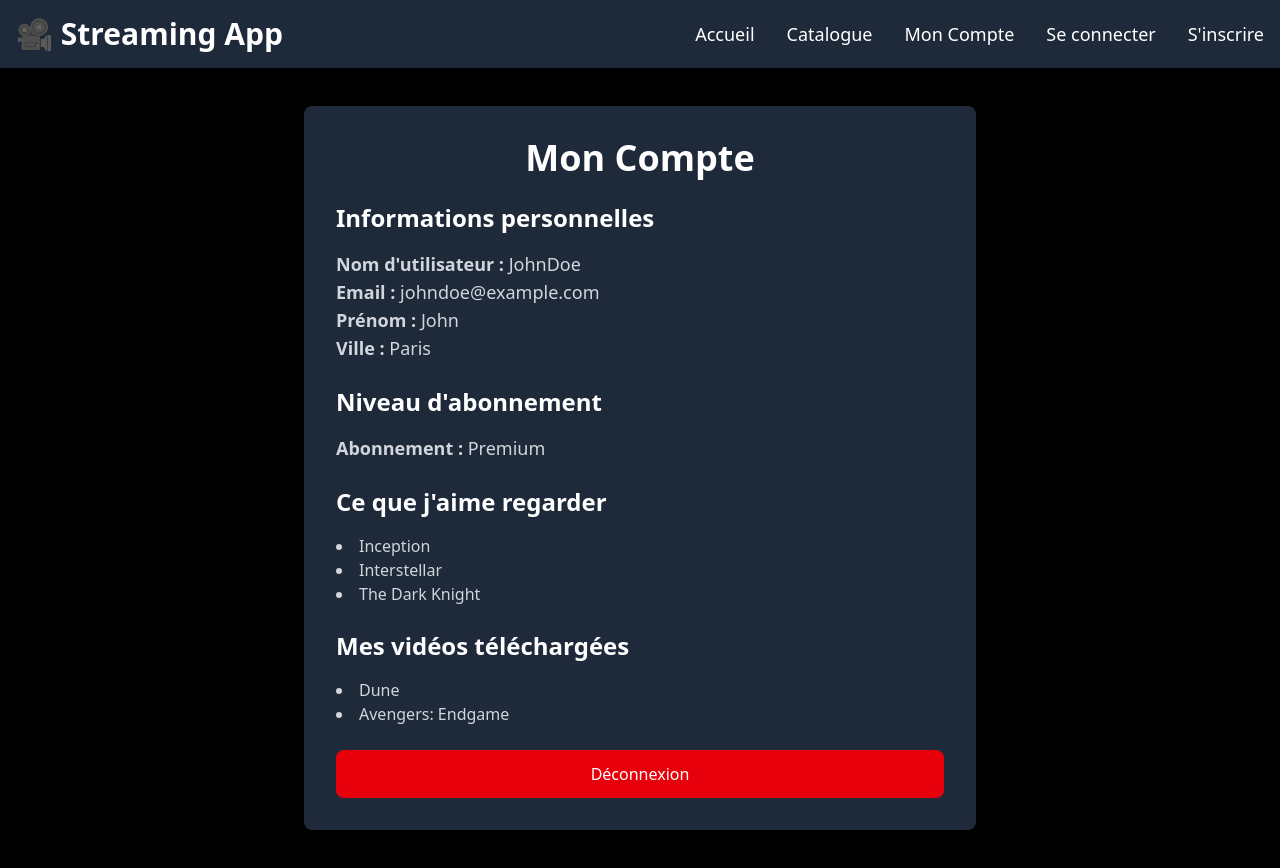
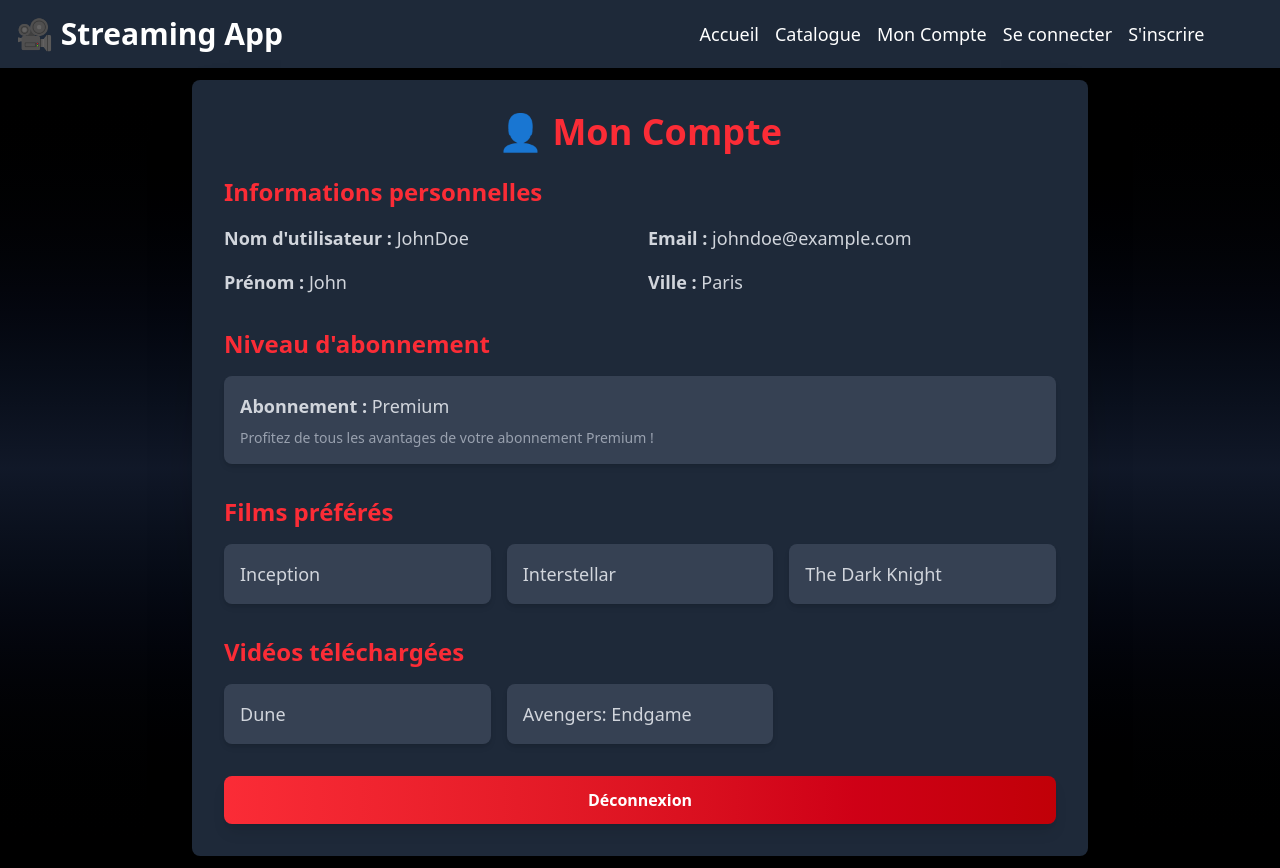
Before and after one commit to ibrahima-gh/Streaming_nodeJS, a Vue app: page /account in a window 1280 px wide. Built offline with nearby package versions, Linux system fonts and the light colour scheme.

Commit message:
Améliorations du design et corrections des positions des éléments

```diff
--- a/index.html
+++ b/index.html
@@ -11,4 +11,5 @@
     <div id="app"></div>
     <script type="module" src="/src/main.js"></script>
   </body>
+
 </html>
--- a/src/App.vue
+++ b/src/App.vue
@@ -1,10 +1,12 @@
 <template>
   <div>
-    <header class="bg-gray-800 text-white p-4 flex flex-col md:flex-row md:justify-between items-center">
-      <h1 class="text-3xl font-bold cursor-pointer hover:text-red-500 transition mb-4 md:mb-0" @click="$router.push('/')">
-        🎥 Streaming App
-      </h1>
-      <nav class="flex flex-col md:flex-row space-y-2 md:space-y-0 md:space-x-8 items-center">
+    <header class="bg-gray-800 text-white p-4 flex flex-col md:flex-row items-center">
+      <div class="flex-1 flex items-center">
+        <h1 class="text-3xl font-bold cursor-pointer hover:text-red-500 transition" @click="$router.push('/')">
+          🎥 Streaming App
+        </h1>
+      </div>
+      <nav class="flex flex-col md:flex-row space-y-2 md:space-y-0 md:space-x-4 items-center justify-center flex-1">
         <router-link to="/" class="text-lg hover:text-red-500 transition">Accueil</router-link>
         <router-link to="/catalogue" class="text-lg hover:text-red-500 transition">Catalogue</router-link>
         <router-link to="/account" class="text-lg hover:text-red-500 transition">Mon Compte</router-link>
--- a/src/pages/Account.vue
+++ b/src/pages/Account.vue
@@ -1,45 +1,64 @@
-<template>
-  <div class="bg-black text-white min-h-screen flex items-center justify-center">
-    <div class="w-full max-w-2xl bg-gray-800 p-8 rounded-lg shadow-lg transform hover:scale-105 transition">
-      <h1 class="text-4xl font-bold text-center mb-6">Mon Compte</h1>
+s<template>
+  <div class="bg-gradient-to-b from-black via-gray-900 to-black min-h-screen flex items-center justify-center">
+    <div class="w-full max-w-4xl bg-gray-800 p-8 rounded-lg shadow-2xl transform hover:scale-105 transition duration-300">
+      <h1 class="text-4xl font-extrabold text-center text-red-500 mb-6">👤 Mon Compte</h1>
       <div v-if="user">
         <!-- Informations personnelles -->
-        <div class="mb-6">
-          <h2 class="text-2xl font-semibold mb-4">Informations personnelles</h2>
+        <div class="mb-8">
+          <h2 class="text-2xl font-semibold text-red-500 mb-4">Informations personnelles</h2>
+          <div class="grid grid-cols-1 md:grid-cols-2 gap-4">
             <p class="text-lg text-gray-300"><strong>Nom d'utilisateur :</strong> {{ user.username }}</p>
             <p class="text-lg text-gray-300"><strong>Email :</strong> {{ user.email }}</p>
             <p class="text-lg text-gray-300"><strong>Prénom :</strong> {{ user.firstName }}</p>
             <p class="text-lg text-gray-300"><strong>Ville :</strong> {{ user.city }}</p>
           </div>
+        </div>
 
         <!-- Niveau d'abonnement -->
-        <div class="mb-6">
-          <h2 class="text-2xl font-semibold mb-4">Niveau d'abonnement</h2>
+        <div class="mb-8">
+          <h2 class="text-2xl font-semibold text-red-500 mb-4">Niveau d'abonnement</h2>
+          <div class="p-4 bg-gray-700 rounded-lg shadow-md">
             <p class="text-lg text-gray-300">
               <strong>Abonnement :</strong> {{ user.subscriptionLevel }}
             </p>
+            <p class="text-sm text-gray-400 mt-2">
+              Profitez de tous les avantages de votre abonnement {{ user.subscriptionLevel }} !
+            </p>
+          </div>
         </div>
 
         <!-- Films préférés -->
-        <div class="mb-6">
-          <h2 class="text-2xl font-semibold mb-4">Ce que j'aime regarder</h2>
-          <ul class="list-disc list-inside text-gray-300">
-            <li v-for="movie in user.favoriteMovies" :key="movie">{{ movie }}</li>
-          </ul>
+        <div class="mb-8">
+          <h2 class="text-2xl font-semibold text-red-500 mb-4">Films préférés</h2>
+          <div class="grid grid-cols-2 md:grid-cols-3 gap-4">
+            <div
+              v-for="movie in user.favoriteMovies"
+              :key="movie"
+              class="p-4 bg-gray-700 rounded-lg shadow-md transform hover:scale-105 transition duration-300"
+            >
+              <p class="text-lg text-gray-300">{{ movie }}</p>
+            </div>
+          </div>
         </div>
 
         <!-- Vidéos téléchargées -->
-        <div class="mb-6">
-          <h2 class="text-2xl font-semibold mb-4">Mes vidéos téléchargées</h2>
-          <ul class="list-disc list-inside text-gray-300">
-            <li v-for="video in user.downloadedVideos" :key="video">{{ video }}</li>
-          </ul>
+        <div class="mb-8">
+          <h2 class="text-2xl font-semibold text-red-500 mb-4">Vidéos téléchargées</h2>
+          <div class="grid grid-cols-2 md:grid-cols-3 gap-4">
+            <div
+              v-for="video in user.downloadedVideos"
+              :key="video"
+              class="p-4 bg-gray-700 rounded-lg shadow-md transform hover:scale-105 transition duration-300"
+            >
+              <p class="text-lg text-gray-300">{{ video }}</p>
+            </div>
+          </div>
         </div>
 
         <!-- Bouton de déconnexion -->
         <button
           @click="logout"
-          class="w-full py-3 bg-red-600 text-white rounded-lg hover:bg-red-700 hover:scale-105 transition-transform transform"
+          class="w-full py-3 bg-gradient-to-r from-red-500 to-red-700 text-white font-semibold rounded-lg shadow-lg hover:scale-105 hover:shadow-xl transition-transform duration-300"
         >
           Déconnexion
         </button>
@@ -48,7 +67,7 @@
         <p class="text-lg text-gray-300 mb-4">Vous n'êtes pas connecté.</p>
         <button
           @click="$router.push('/login')"
-          class="w-full py-3 bg-blue-600 text-white rounded-lg hover:bg-blue-700 hover:scale-105 transition-transform transform"
+          class="w-full py-3 bg-gradient-to-r from-blue-500 to-blue-700 text-white font-semibold rounded-lg shadow-lg hover:scale-105 hover:shadow-xl transition-transform duration-300"
         >
           Se connecter
         </button>
@@ -92,6 +111,7 @@ export default {
 </script>
 
 <style scoped>
+/* Ajout d'une animation subtile pour les boutons */
 button {
   transition: all 0.3s ease;
 }
--- a/src/pages/Home.vue
+++ b/src/pages/Home.vue
@@ -1,5 +1,17 @@
 <template>
-  <div class="bg-black text-white min-h-screen">
+  <div :class="theme === 'dark' ? 'bg-black text-white' : 'bg-white text-black'" class="min-h-screen">
+    <!-- Bouton de bascule mode clair/sombre -->
+    <div class="absolute top-4 right-4">
+      <button
+        @click="toggleTheme"
+        class="p-2 rounded-full shadow-md"
+        :class="theme === 'dark' ? 'bg-gray-800 text-white' : 'bg-gray-200 text-black'"
+      >
+        <span v-if="theme === 'dark'" class="material-icons">🌞</span>
+        <span v-else class="material-icons">🌙</span>
+      </button>
+    </div>
+
     <!-- Section Hero (Film en vedette) -->
     <div class="relative w-full h-[500px]">
       <img
@@ -9,11 +21,16 @@
       />
       <div class="absolute inset-0 flex flex-col justify-center px-10">
         <h1 class="text-5xl font-bold">🔥 Film en Vedette</h1>
-        <p class="text-lg text-gray-300 mt-2 max-w-xl">
+        <p class="text-lg mt-2 max-w-xl" :class="theme === 'dark' ? 'text-gray-300' : 'text-gray-700'">
           Un film incroyable à ne pas manquer. Regardez-le dès maintenant !
         </p>
         <div class="mt-4 flex space-x-4">
-          <button class="px-5 py-2 bg-red-600 text-white rounded-lg hover:bg-red-700 transition">▶ Regarder</button>
+          <button
+            @click="playTrailer"
+            class="px-5 py-2 bg-red-600 text-white rounded-lg hover:bg-red-700 transition"
+          >
+            ▶ Regarder
+          </button>
           <button class="px-5 py-2 bg-gray-700 text-white rounded-lg hover:bg-gray-800 transition">ℹ️ Plus d'infos</button>
         </div>
       </div>
@@ -24,7 +41,7 @@
       <input
         type="text"
         placeholder="Rechercher un film..."
-        class="w-full max-w-md p-3 border rounded-md shadow-md bg-transparent text-white placeholder-white focus:outline-none focus:ring-2 focus:ring-red-500 transition-transform transform hover:scale-105 focus:border-red-500 focus:ring-offset-2"
+        class="w-full max-w-md p-3 border rounded-md shadow-md bg-transparent placeholder-gray-500 focus:outline-none focus:ring-2 focus:ring-red-500 transition-transform transform hover:scale-105"
       />
     </div>
 
@@ -33,8 +50,8 @@
       <h2 class="text-2xl font-semibold mb-4">🔥 Films les plus regardés</h2>
       <div class="flex space-x-4 overflow-x-auto scrollbar-hide">
         <div v-for="movie in topMovies" :key="movie.id" class="relative group w-40">
-          <img :src="movie.image" :alt="movie.title" class="w-full rounded-lg shadow-lg transition-transform duration-300 group-hover:scale-105"/>
-          <p class="text-sm mt-2">{{ movie.title }}</p>
+          <img :src="movie.image" :alt="movie.title" class="w-full rounded-lg shadow-lg transition-transform duration-300 group-hover:scale-105" />
+          <p class="text-sm mt-2 text-center group-hover:text-red-500 transition">{{ movie.title }}</p>
         </div>
       </div>
     </div>
@@ -43,8 +60,8 @@
       <h2 class="text-2xl font-semibold mb-4">🚀 Tendances</h2>
       <div class="flex space-x-4 overflow-x-auto scrollbar-hide">
         <div v-for="movie in trendingMovies" :key="movie.id" class="relative group w-40">
-          <img :src="movie.image" :alt="movie.title" class="w-full rounded-lg shadow-lg transition-transform duration-300 group-hover:scale-105"/>
-          <p class="text-sm mt-2">{{ movie.title }}</p>
+          <img :src="movie.image" :alt="movie.title" class="w-full rounded-lg shadow-lg transition-transform duration-300 group-hover:scale-105" />
+          <p class="text-sm mt-2 text-center group-hover:text-red-500 transition">{{ movie.title }}</p>
         </div>
       </div>
     </div>
@@ -56,13 +73,32 @@
         <div v-for="review in reviews" :key="review.id" class="bg-gray-800 p-4 rounded-lg shadow-md">
           <p class="text-lg font-semibold">{{ review.user }}</p>
           <p class="text-sm text-gray-300">{{ review.comment }}</p>
+          <p class="text-sm text-gray-400">Film : {{ review.movie }}</p>
           <p class="text-yellow-400">⭐ {{ review.rating }}/5</p>
         </div>
       </div>
     </div>
 
-    <!-- Logo de meilleure souris -->
-    <div class="cursor-follow"></div>
+    <!-- Bande-annonce modale -->
+    <div v-if="showTrailer" class="fixed inset-0 bg-black bg-opacity-80 flex items-center justify-center z-50">
+      <div class="relative w-full max-w-4xl">
+        <iframe
+          width="100%"
+          height="315"
+          src="https://www.youtube.com/embed/hgX152xFTk8"
+          title="Captain America 4 Trailer"
+          frameborder="0"
+          allow="accelerometer; autoplay; clipboard-write; encrypted-media; gyroscope; picture-in-picture"
+          allowfullscreen
+        ></iframe>
+        <button
+          @click="closeTrailer"
+          class="absolute top-2 right-2 bg-red-600 text-white px-4 py-2 rounded-full hover:bg-red-700 transition"
+        >
+          ✖
+        </button>
+      </div>
+    </div>
   </div>
 </template>
 
@@ -70,6 +106,8 @@
 export default {
   data() {
     return {
+      theme: "dark",
+      showTrailer: false,
       topMovies: [
         { id: 1, title: "Inception", image: "/public/téléchargement.jpg" },
         { id: 2, title: "The Dark Knight", image: "/public/images.jpg" },
@@ -81,10 +119,21 @@ export default {
         { id: 6, title: "Spider-Man: No Way Home", image: "/public/4860598.webp" },
       ],
       reviews: [
-        { id: 1, user: "Alice", comment: "Incroyable film, j'ai adoré !", rating: 5 },
-        { id: 2, user: "Bob", comment: "Pas mal, mais un peu long.", rating: 3.5 },
+        { id: 1, user: "Alice", comment: "Incroyable film, j'ai adoré !", movie: "Inception", rating: 5 },
+        { id: 2, user: "Bob", comment: "Pas mal, mais un peu long.", movie: "Dune", rating: 3.5 },
       ],
     };
+  },
+  methods: {
+    toggleTheme() {
+      this.theme = this.theme === "dark" ? "light" : "dark";
+    },
+    playTrailer() {
+      this.showTrailer = true;
+    },
+    closeTrailer() {
+      this.showTrailer = false;
+    },
   },
   mounted() {
     const cursor = document.createElement("div");
@@ -131,4 +180,14 @@ input[type="text"] {
   transform: translate(-50%, -50%);
   transition: transform 0.1s ease, background-color 0.2s ease;
 }
+
+/* Animation pour la modale */
+.modal-enter-active,
+.modal-leave-active {
+  transition: opacity 0.3s ease;
+}
+.modal-enter-from,
+.modal-leave-to {
+  opacity: 0;
+}
 </style>
--- a/src/pages/Login.vue
+++ b/src/pages/Login.vue
@@ -1,36 +1,36 @@
 <template>
-  <div class="bg-black text-white min-h-screen flex items-center justify-center">
-    <div class="w-full max-w-md bg-gray-800 p-8 rounded-lg shadow-lg transform hover:scale-105 transition">
-      <h1 class="text-4xl font-bold text-center mb-6">🔐 Connexion</h1>
+  <div class="bg-gradient-to-b from-black via-gray-900 to-black min-h-screen flex items-center justify-center">
+    <div class="w-full max-w-md bg-gray-800 p-8 rounded-lg shadow-lg">
+      <h1 class="text-4xl font-extrabold text-center text-red-500 mb-6">🔐 Connexion</h1>
       <form @submit.prevent="handleLogin" class="space-y-6">
         <div>
-          <label for="email" class="block text-sm font-medium mb-2">Adresse e-mail</label>
+          <label for="email" class="block text-sm font-medium text-gray-300 mb-2">Adresse e-mail</label>
           <input
             v-model="email"
             type="email"
             id="email"
             placeholder="Entrez votre e-mail"
-            class="w-full p-3 border rounded-md bg-transparent text-white placeholder-gray-400 focus:outline-none focus:ring-2 focus:ring-red-500 transition-transform transform hover:scale-105"
+            class="w-full p-3 border border-gray-600 rounded-md bg-gray-900 text-white placeholder-gray-500 focus:outline-none focus:ring-2 focus:ring-red-500 focus:border-red-500 transition"
           />
         </div>
         <div>
-          <label for="password" class="block text-sm font-medium mb-2">Mot de passe</label>
+          <label for="password" class="block text-sm font-medium text-gray-300 mb-2">Mot de passe</label>
           <input
             v-model="password"
             type="password"
             id="password"
             placeholder="Entrez votre mot de passe"
-            class="w-full p-3 border rounded-md bg-transparent text-white placeholder-gray-400 focus:outline-none focus:ring-2 focus:ring-red-500 transition-transform transform hover:scale-105"
+            class="w-full p-3 border border-gray-600 rounded-md bg-gray-900 text-white placeholder-gray-500 focus:outline-none focus:ring-2 focus:ring-red-500 focus:border-red-500 transition"
           />
         </div>
         <button
           type="submit"
-          class="w-full py-3 bg-red-600 text-white rounded-lg hover:bg-red-700 hover:scale-105 transition-transform transform"
+          class="w-full py-3 bg-red-600 text-white font-semibold rounded-lg shadow-md hover:bg-red-700 transition"
         >
           Se connecter
         </button>
       </form>
-      <p class="text-center text-gray-400 mt-4">
+      <p class="text-center text-gray-400 mt-6">
         Pas encore de compte ?
         <router-link to="/register" class="text-red-500 hover:underline hover:text-red-400 transition">Inscrivez-vous</router-link>
       </p>
@@ -61,3 +61,10 @@ export default {
   },
 };
 </script>
+
+<style scoped>
+/* Suppression des animations excessives pour un design plus stable */
+button {
+  transition: background-color 0.3s ease, box-shadow 0.3s ease;
+}
+</style>
--- a/src/pages/Register.vue
+++ b/src/pages/Register.vue
@@ -1,46 +1,46 @@
 <template>
-  <div class="bg-black text-white min-h-screen flex items-center justify-center">
-    <div class="w-full max-w-md bg-gray-800 p-8 rounded-lg shadow-lg transform hover:scale-105 transition">
-      <h1 class="text-4xl font-bold text-center mb-6">📝 Inscription</h1>
+  <div class="bg-gradient-to-b from-black via-gray-900 to-black min-h-screen flex items-center justify-center">
+    <div class="w-full max-w-md bg-gray-800 p-8 rounded-lg shadow-lg">
+      <h1 class="text-4xl font-extrabold text-center text-red-500 mb-6">📝 Inscription</h1>
       <form @submit.prevent="handleRegister" class="space-y-6">
         <div>
-          <label for="username" class="block text-sm font-medium mb-2">Nom d'utilisateur</label>
+          <label for="username" class="block text-sm font-medium text-gray-300 mb-2">Nom d'utilisateur</label>
           <input
             v-model="username"
             type="text"
             id="username"
             placeholder="Entrez votre nom d'utilisateur"
-            class="w-full p-3 border rounded-md bg-transparent text-white placeholder-gray-400 focus:outline-none focus:ring-2 focus:ring-red-500 transition-transform transform hover:scale-105"
+            class="w-full p-3 border border-gray-600 rounded-md bg-gray-900 text-white placeholder-gray-500 focus:outline-none focus:ring-2 focus:ring-red-500 focus:border-red-500 transition"
           />
         </div>
         <div>
-          <label for="email" class="block text-sm font-medium mb-2">Adresse e-mail</label>
+          <label for="email" class="block text-sm font-medium text-gray-300 mb-2">Adresse e-mail</label>
           <input
             v-model="email"
             type="email"
             id="email"
             placeholder="Entrez votre e-mail"
-            class="w-full p-3 border rounded-md bg-transparent text-white placeholder-gray-400 focus:outline-none focus:ring-2 focus:ring-red-500 transition-transform transform hover:scale-105"
+            class="w-full p-3 border border-gray-600 rounded-md bg-gray-900 text-white placeholder-gray-500 focus:outline-none focus:ring-2 focus:ring-red-500 focus:border-red-500 transition"
           />
         </div>
         <div>
-          <label for="password" class="block text-sm font-medium mb-2">Mot de passe</label>
+          <label for="password" class="block text-sm font-medium text-gray-300 mb-2">Mot de passe</label>
           <input
             v-model="password"
             type="password"
             id="password"
             placeholder="Entrez votre mot de passe"
-            class="w-full p-3 border rounded-md bg-transparent text-white placeholder-gray-400 focus:outline-none focus:ring-2 focus:ring-red-500 transition-transform transform hover:scale-105"
+            class="w-full p-3 border border-gray-600 rounded-md bg-gray-900 text-white placeholder-gray-500 focus:outline-none focus:ring-2 focus:ring-red-500 focus:border-red-500 transition"
           />
         </div>
         <button
           type="submit"
-          class="w-full py-3 bg-red-600 text-white rounded-lg hover:bg-red-700 hover:scale-105 transition-transform transform"
+          class="w-full py-3 bg-red-600 text-white font-semibold rounded-lg shadow-md hover:bg-red-700 transition"
         >
           S'inscrire
         </button>
       </form>
-      <p class="text-center text-gray-400 mt-4">
+      <p class="text-center text-gray-400 mt-6">
         Vous avez déjà un compte ?
         <router-link to="/login" class="text-red-500 hover:underline hover:text-red-400 transition">Connectez-vous</router-link>
       </p>
@@ -73,8 +73,8 @@ export default {
 </script>
 
 <style scoped>
-/* Ajout de styles pour la page d'inscription */
+/* Suppression des animations excessives pour un design plus stable */
 button {
-  transition: all 0.3s ease;
+  transition: background-color 0.3s ease, box-shadow 0.3s ease;
 }
 </style>
```
Lines whose indentation alone changed are shown as unchanged.
